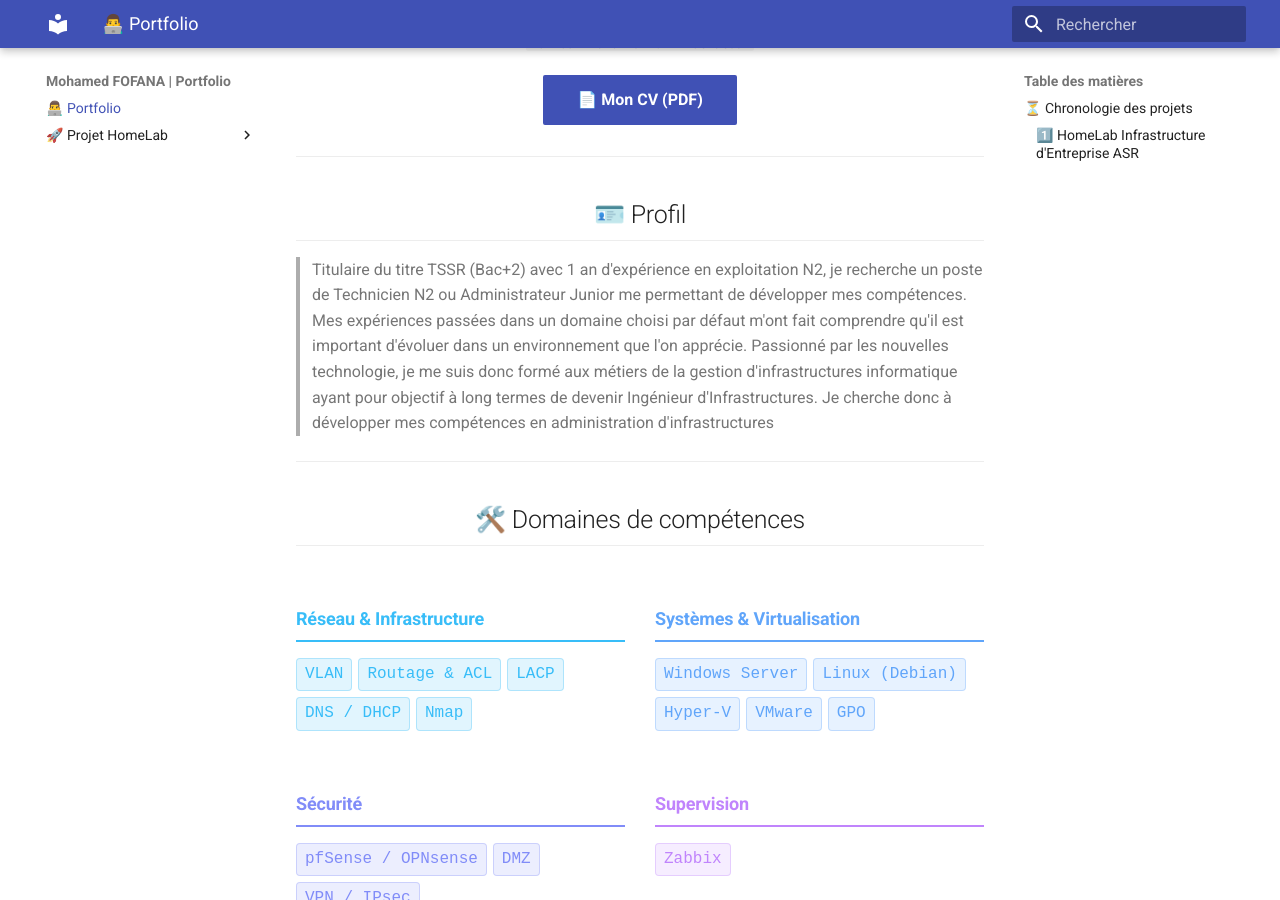
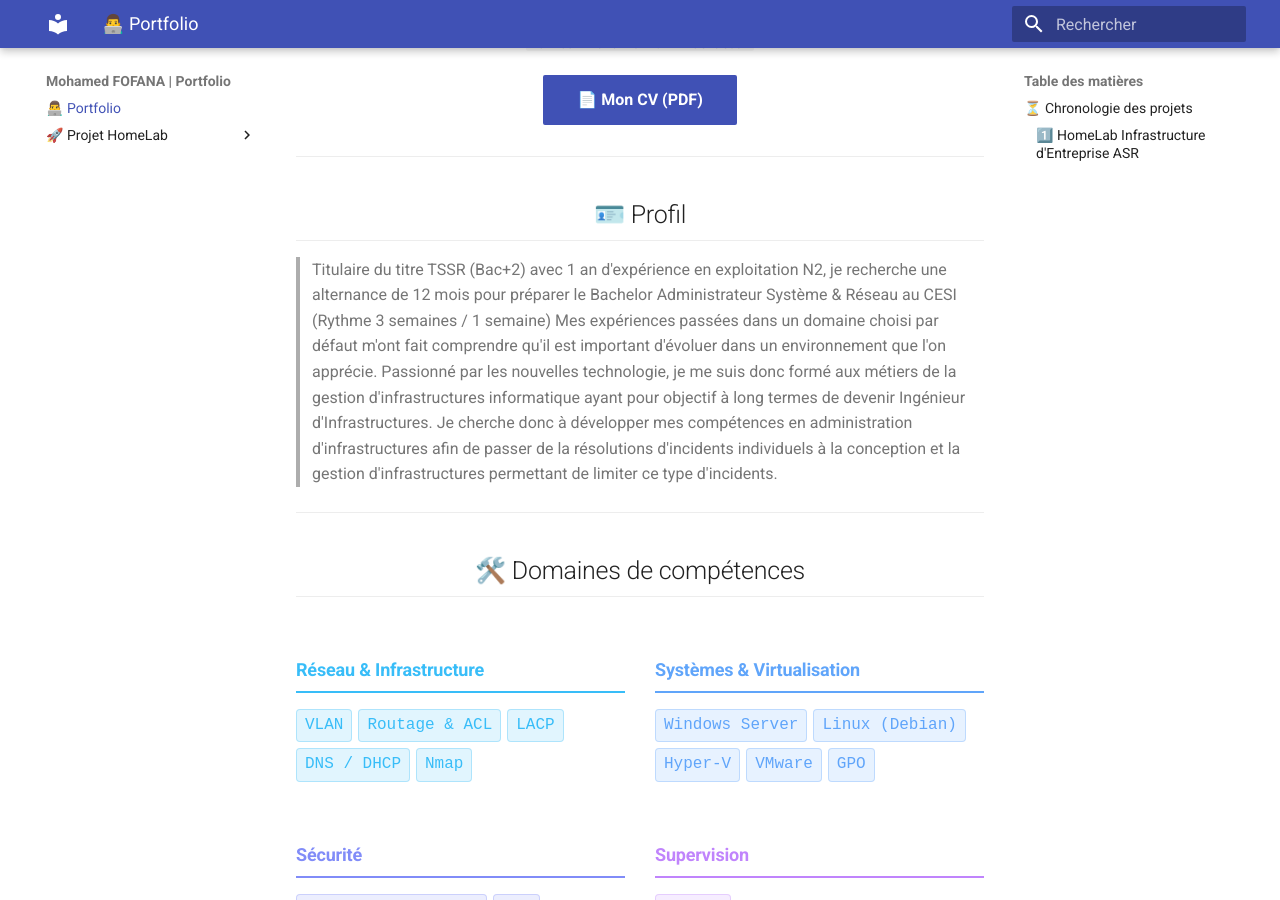
Before and after one commit to mohamedfofana/HomeLab, an MkDocs documentation site: the page built from docs/index.md, in a window 1280 px wide and 900 px high, scrolled down 311 px. Built offline with MkDocs 1.6.1 and Material for MkDocs 9.7.7, drawn with Linux system fonts in a browser that asks for light colours; some of the changed text lies outside the part shown.

Commit message:
Update index.md

```diff
--- a/docs/index.md
+++ b/docs/index.md
@@ -19,9 +19,9 @@
 <h2 style="border-bottom: 0.05rem solid var(--md-default-fg-color--lightest); padding-bottom: 0.4rem;">🪪 Profil</h2>
 </div>
 
-> Titulaire du titre TSSR (Bac+2) avec 1 an d'expérience en exploitation N2, je recherche un poste de Technicien N2 ou Administrateur Junior me permettant de développer mes compétences.
+> Titulaire du titre TSSR (Bac+2) avec 1 an d'expérience en exploitation N2,  je recherche une alternance de 12 mois pour préparer le Bachelor Administrateur Système & Réseau au CESI (Rythme 3 semaines / 1 semaine)
 > Mes expériences passées dans un domaine choisi par défaut m'ont fait comprendre qu'il est important d'évoluer dans un environnement que l'on apprécie. Passionné par les nouvelles technologie, je me suis donc formé aux métiers de la gestion d'infrastructures informatique ayant pour objectif à long termes de devenir Ingénieur d'Infrastructures.
-> Je cherche donc à développer mes compétences en administration d'infrastructures
+> Je cherche donc à développer mes compétences en administration d'infrastructures afin de passer de la résolutions d'incidents individuels à la conception et la gestion d'infrastructures permettant de limiter ce type d'incidents.
 ---
 <div align="center">
 <h2 style="border-bottom: 0.05rem solid var(--md-default-fg-color--lightest); padding-bottom: 0.4rem;">🛠️ Domaines de compétences</h2>
@@ -142,11 +142,12 @@
 👉 **[Consulter la documentation technique complète du HomeLab](./homelab/01-pfsense.md)**
 
 ---
-
+<div align="center">
 <h2 id="disponibilite">📅 Disponibilité & Contact</h2>
-
+</div>
 !!! success "Disponible pour de nouvelles opportunités"
-    * **Rôle recherché :** Administrateur Systèmes et Réseaux (ASR)
+    * **Rôle recherché :** Administrateur Systèmes et Réseaux (ASR) / Technicien support N2
     * **Localisation :** Toulouse & Agglomération (Mobilité région / Télétravail possible)
-    * **Contact direct :** [mohamed.fofana@email.com](mailto:mohamed.fofana@email.com)
-    * **Réseaux :** [LinkedIn](https://linkedin.com) | [GitHub](https://github.com/mohamedfofana)
+    * **Contact direct :** [mohamed.fofana@email.com](mailto:mohamed.fofana@email.com) / 0781887100
+    * **Disponibilité :** Immédiate
+    * **Rentrée :** 26 Octobre 2026
```
